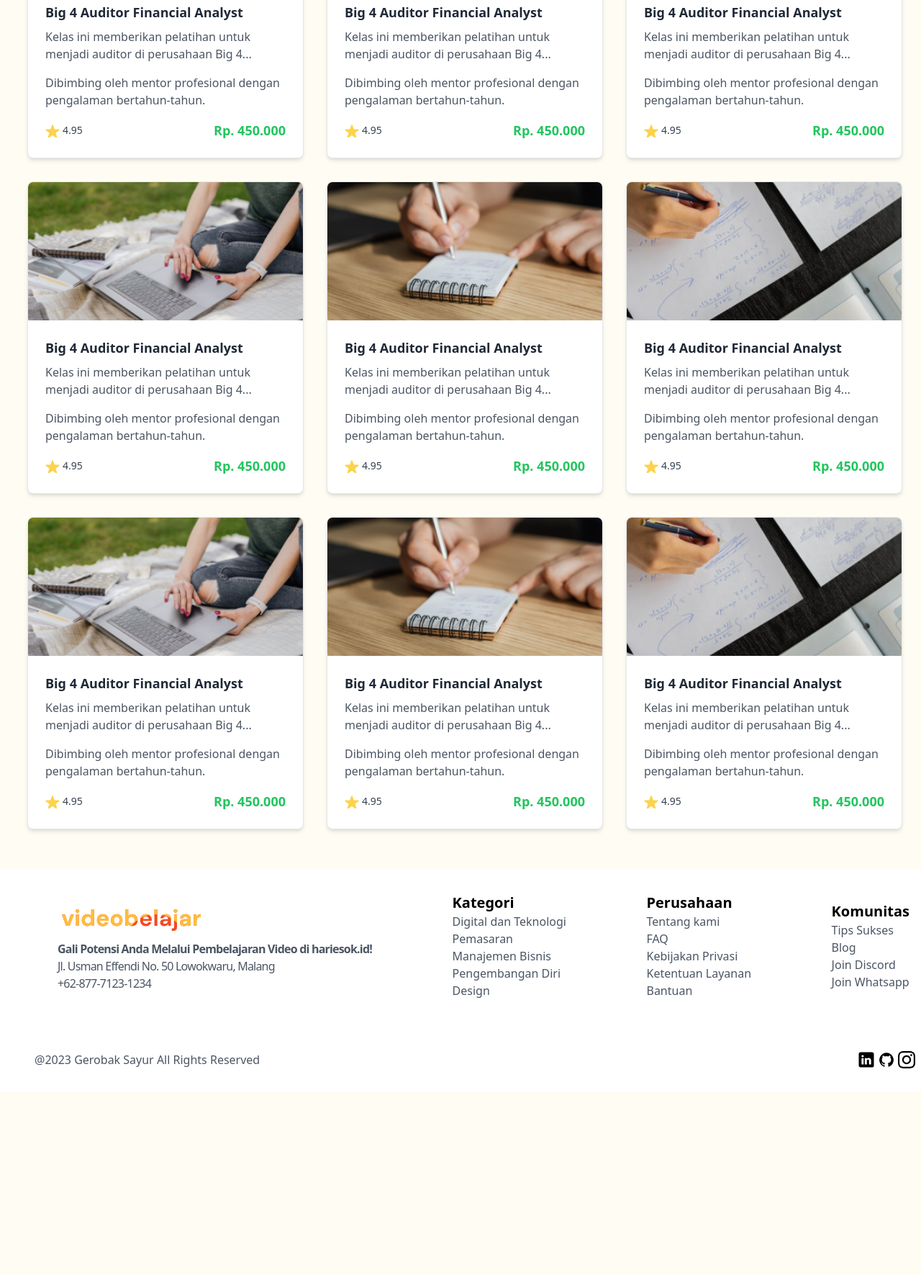
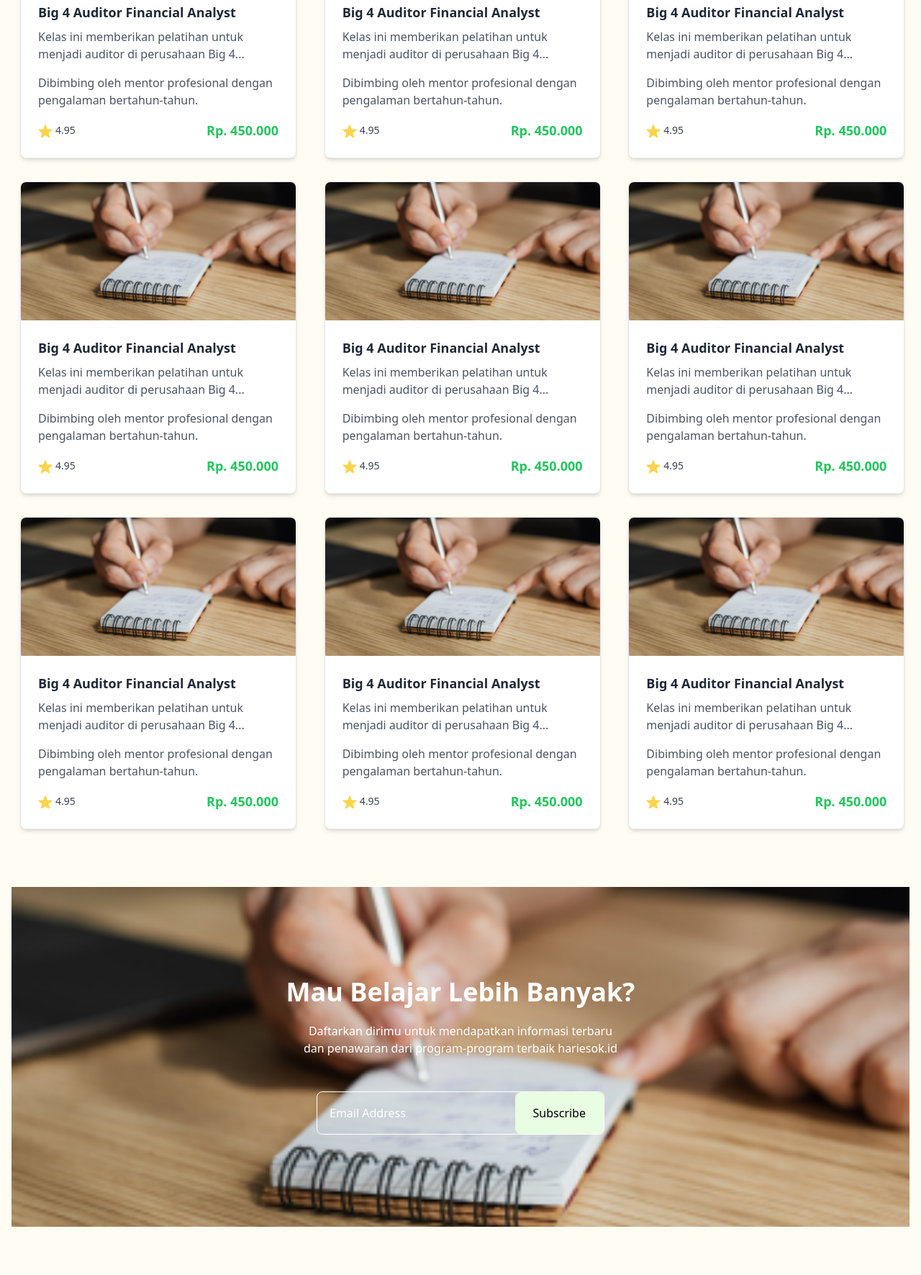
Before and after one commit to Ciptaaaa/Video, a website: page src/homePage.html in a window 1280 px wide. Shown: the part 965-2736 px from the top of the page at 72% size. Before the commit the page ends 2481 px from the top, so only its background shows below. Drawn offline with Linux system fonts and the light colour scheme.

Commit message:
added newsletter and reponsive page

```diff
--- a/src/homePage.html
+++ b/src/homePage.html
@@ -68,7 +68,9 @@
         </div>
       </section>
 
-      <div class="flex flex-wrap gap-8 justify-center p-4">
+      <div
+        class="grid grid-cols-1 md:grid-cols-2 lg:grid-cols-3 gap-8 justify-center p-4"
+      >
         <!-- Card Component -->
         <div
           class="max-w-sm w-full bg-white border border-gray-200 rounded-lg shadow-md overflow-hidden"
@@ -113,6 +115,8 @@
             </div>
           </div>
         </div>
+
+        <!-- Duplikat komponen di sini -->
         <div
           class="max-w-sm w-full bg-white border border-gray-200 rounded-lg shadow-md overflow-hidden"
         >
@@ -121,7 +125,6 @@
             src="./assets/kelas2.png"
             alt="Gambar Kelas"
           />
-
           <div class="p-6">
             <h2 class="text-lg font-semibold text-gray-800 mb-2">
               Big 4 Auditor Financial Analyst
@@ -136,98 +139,6 @@
             </p>
 
             <div class="flex items-center justify-between">
-              <!-- Rating -->
-              <div class="flex items-center gap-1">
-                <svg
-                  class="w-5 h-5 text-yellow-300"
-                  fill="currentColor"
-                  xmlns="http://www.w3.org/2000/svg"
-                  viewBox="0 0 20 20"
-                >
-                  <path
-                    d="M9.049 2.927c.3-.921 1.603-.921 1.902 0l1.566 4.828a1 1 0 00.95.69h5.073c.969 0 1.371 1.24.588 1.81l-4.106 2.987a1 1 0 00-.364 1.118l1.566 4.828c.3.921-.755 1.688-1.539 1.118l-4.106-2.987a1 1 0 00-1.175 0l-4.106 2.987c-.784.57-1.838-.197-1.539-1.118l1.566-4.828a1 1 0 00-.364-1.118L.879 10.255c-.784-.57-.38-1.81.588-1.81h5.073a1 1 0 00.95-.69l1.566-4.828z"
-                  />
-                </svg>
-                <span class="text-sm font-medium text-gray-700">4.95</span>
-              </div>
-
-              <!-- Price -->
-              <span class="text-lg font-bold text-green-500">Rp. 450.000</span>
-            </div>
-          </div>
-        </div>
-        <div
-          class="max-w-sm w-full bg-white border border-gray-200 rounded-lg shadow-md overflow-hidden"
-        >
-          <img
-            class="w-full h-48 object-cover"
-            src="./assets/kelas3.png"
-            alt="Gambar Kelas"
-          />
-
-          <div class="p-6">
-            <h2 class="text-lg font-semibold text-gray-800 mb-2">
-              Big 4 Auditor Financial Analyst
-            </h2>
-            <p class="text-gray-600 mb-4">
-              Kelas ini memberikan pelatihan untuk menjadi auditor di perusahaan
-              Big 4...
-            </p>
-            <p class="text-gray-600 mb-4">
-              Dibimbing oleh mentor profesional dengan pengalaman
-              bertahun-tahun.
-            </p>
-
-            <div class="flex items-center justify-between">
-              <!-- Rating -->
-              <div class="flex items-center gap-1">
-                <svg
-                  class="w-5 h-5 text-yellow-300"
-                  fill="currentColor"
-                  xmlns="http://www.w3.org/2000/svg"
-                  viewBox="0 0 20 20"
-                >
-                  <path
-                    d="M9.049 2.927c.3-.921 1.603-.921 1.902 0l1.566 4.828a1 1 0 00.95.69h5.073c.969 0 1.371 1.24.588 1.81l-4.106 2.987a1 1 0 00-.364 1.118l1.566 4.828c.3.921-.755 1.688-1.539 1.118l-4.106-2.987a1 1 0 00-1.175 0l-4.106 2.987c-.784.57-1.838-.197-1.539-1.118l1.566-4.828a1 1 0 00-.364-1.118L.879 10.255c-.784-.57-.38-1.81.588-1.81h5.073a1 1 0 00.95-.69l1.566-4.828z"
-                  />
-                </svg>
-                <span class="text-sm font-medium text-gray-700">4.95</span>
-              </div>
-
-              <!-- Price -->
-              <span class="text-lg font-bold text-green-500">Rp. 450.000</span>
-            </div>
-          </div>
-        </div>
-
-        <!-- Tambahkan lebih banyak kartu jika diperlukan dengan struktur yang sama -->
-      </div>
-      <div class="flex flex-wrap gap-8 justify-center p-4">
-        <!-- Card Component -->
-        <div
-          class="max-w-sm w-full bg-white border border-gray-200 rounded-lg shadow-md overflow-hidden"
-        >
-          <img
-            class="w-full h-48 object-cover"
-            src="./assets/kelas1.png"
-            alt="Gambar Kelas"
-          />
-
-          <div class="p-6">
-            <h2 class="text-lg font-semibold text-gray-800 mb-2">
-              Big 4 Auditor Financial Analyst
-            </h2>
-            <p class="text-gray-600 mb-4">
-              Kelas ini memberikan pelatihan untuk menjadi auditor di perusahaan
-              Big 4...
-            </p>
-            <p class="text-gray-600 mb-4">
-              Dibimbing oleh mentor profesional dengan pengalaman
-              bertahun-tahun.
-            </p>
-
-            <div class="flex items-center justify-between">
-              <!-- Rating -->
               <div class="flex items-center gap-1">
                 <svg
                   class="w-5 h-5 text-yellow-300"
@@ -255,7 +166,6 @@
             src="./assets/kelas2.png"
             alt="Gambar Kelas"
           />
-
           <div class="p-6">
             <h2 class="text-lg font-semibold text-gray-800 mb-2">
               Big 4 Auditor Financial Analyst
@@ -270,98 +180,6 @@
             </p>
 
             <div class="flex items-center justify-between">
-              <!-- Rating -->
-              <div class="flex items-center gap-1">
-                <svg
-                  class="w-5 h-5 text-yellow-300"
-                  fill="currentColor"
-                  xmlns="http://www.w3.org/2000/svg"
-                  viewBox="0 0 20 20"
-                >
-                  <path
-                    d="M9.049 2.927c.3-.921 1.603-.921 1.902 0l1.566 4.828a1 1 0 00.95.69h5.073c.969 0 1.371 1.24.588 1.81l-4.106 2.987a1 1 0 00-.364 1.118l1.566 4.828c.3.921-.755 1.688-1.539 1.118l-4.106-2.987a1 1 0 00-1.175 0l-4.106 2.987c-.784.57-1.838-.197-1.539-1.118l1.566-4.828a1 1 0 00-.364-1.118L.879 10.255c-.784-.57-.38-1.81.588-1.81h5.073a1 1 0 00.95-.69l1.566-4.828z"
-                  />
-                </svg>
-                <span class="text-sm font-medium text-gray-700">4.95</span>
-              </div>
-
-              <!-- Price -->
-              <span class="text-lg font-bold text-green-500">Rp. 450.000</span>
-            </div>
-          </div>
-        </div>
-        <div
-          class="max-w-sm w-full bg-white border border-gray-200 rounded-lg shadow-md overflow-hidden"
-        >
-          <img
-            class="w-full h-48 object-cover"
-            src="./assets/kelas3.png"
-            alt="Gambar Kelas"
-          />
-
-          <div class="p-6">
-            <h2 class="text-lg font-semibold text-gray-800 mb-2">
-              Big 4 Auditor Financial Analyst
-            </h2>
-            <p class="text-gray-600 mb-4">
-              Kelas ini memberikan pelatihan untuk menjadi auditor di perusahaan
-              Big 4...
-            </p>
-            <p class="text-gray-600 mb-4">
-              Dibimbing oleh mentor profesional dengan pengalaman
-              bertahun-tahun.
-            </p>
-
-            <div class="flex items-center justify-between">
-              <!-- Rating -->
-              <div class="flex items-center gap-1">
-                <svg
-                  class="w-5 h-5 text-yellow-300"
-                  fill="currentColor"
-                  xmlns="http://www.w3.org/2000/svg"
-                  viewBox="0 0 20 20"
-                >
-                  <path
-                    d="M9.049 2.927c.3-.921 1.603-.921 1.902 0l1.566 4.828a1 1 0 00.95.69h5.073c.969 0 1.371 1.24.588 1.81l-4.106 2.987a1 1 0 00-.364 1.118l1.566 4.828c.3.921-.755 1.688-1.539 1.118l-4.106-2.987a1 1 0 00-1.175 0l-4.106 2.987c-.784.57-1.838-.197-1.539-1.118l1.566-4.828a1 1 0 00-.364-1.118L.879 10.255c-.784-.57-.38-1.81.588-1.81h5.073a1 1 0 00.95-.69l1.566-4.828z"
-                  />
-                </svg>
-                <span class="text-sm font-medium text-gray-700">4.95</span>
-              </div>
-
-              <!-- Price -->
-              <span class="text-lg font-bold text-green-500">Rp. 450.000</span>
-            </div>
-          </div>
-        </div>
-
-        <!-- Tambahkan lebih banyak kartu jika diperlukan dengan struktur yang sama -->
-      </div>
-      <div class="flex flex-wrap gap-8 justify-center p-4">
-        <!-- Card Component -->
-        <div
-          class="max-w-sm w-full bg-white border border-gray-200 rounded-lg shadow-md overflow-hidden"
-        >
-          <img
-            class="w-full h-48 object-cover"
-            src="./assets/kelas1.png"
-            alt="Gambar Kelas"
-          />
-
-          <div class="p-6">
-            <h2 class="text-lg font-semibold text-gray-800 mb-2">
-              Big 4 Auditor Financial Analyst
-            </h2>
-            <p class="text-gray-600 mb-4">
-              Kelas ini memberikan pelatihan untuk menjadi auditor di perusahaan
-              Big 4...
-            </p>
-            <p class="text-gray-600 mb-4">
-              Dibimbing oleh mentor profesional dengan pengalaman
-              bertahun-tahun.
-            </p>
-
-            <div class="flex items-center justify-between">
-              <!-- Rating -->
               <div class="flex items-center gap-1">
                 <svg
                   class="w-5 h-5 text-yellow-300"
@@ -389,7 +207,6 @@
             src="./assets/kelas2.png"
             alt="Gambar Kelas"
           />
-
           <div class="p-6">
             <h2 class="text-lg font-semibold text-gray-800 mb-2">
               Big 4 Auditor Financial Analyst
@@ -404,7 +221,6 @@
             </p>
 
             <div class="flex items-center justify-between">
-              <!-- Rating -->
               <div class="flex items-center gap-1">
                 <svg
                   class="w-5 h-5 text-yellow-300"
@@ -429,10 +245,9 @@
         >
           <img
             class="w-full h-48 object-cover"
-            src="./assets/kelas3.png"
+            src="./assets/kelas2.png"
             alt="Gambar Kelas"
           />
-
           <div class="p-6">
             <h2 class="text-lg font-semibold text-gray-800 mb-2">
               Big 4 Auditor Financial Analyst
@@ -447,7 +262,6 @@
             </p>
 
             <div class="flex items-center justify-between">
-              <!-- Rating -->
               <div class="flex items-center gap-1">
                 <svg
                   class="w-5 h-5 text-yellow-300"
@@ -467,37 +281,220 @@
             </div>
           </div>
         </div>
+        <div
+          class="max-w-sm w-full bg-white border border-gray-200 rounded-lg shadow-md overflow-hidden"
+        >
+          <img
+            class="w-full h-48 object-cover"
+            src="./assets/kelas2.png"
+            alt="Gambar Kelas"
+          />
+          <div class="p-6">
+            <h2 class="text-lg font-semibold text-gray-800 mb-2">
+              Big 4 Auditor Financial Analyst
+            </h2>
+            <p class="text-gray-600 mb-4">
+              Kelas ini memberikan pelatihan untuk menjadi auditor di perusahaan
+              Big 4...
+            </p>
+            <p class="text-gray-600 mb-4">
+              Dibimbing oleh mentor profesional dengan pengalaman
+              bertahun-tahun.
+            </p>
 
-        <!-- Tambahkan lebih banyak kartu jika diperlukan dengan struktur yang sama -->
+            <div class="flex items-center justify-between">
+              <div class="flex items-center gap-1">
+                <svg
+                  class="w-5 h-5 text-yellow-300"
+                  fill="currentColor"
+                  xmlns="http://www.w3.org/2000/svg"
+                  viewBox="0 0 20 20"
+                >
+                  <path
+                    d="M9.049 2.927c.3-.921 1.603-.921 1.902 0l1.566 4.828a1 1 0 00.95.69h5.073c.969 0 1.371 1.24.588 1.81l-4.106 2.987a1 1 0 00-.364 1.118l1.566 4.828c.3.921-.755 1.688-1.539 1.118l-4.106-2.987a1 1 0 00-1.175 0l-4.106 2.987c-.784.57-1.838-.197-1.539-1.118l1.566-4.828a1 1 0 00-.364-1.118L.879 10.255c-.784-.57-.38-1.81.588-1.81h5.073a1 1 0 00.95-.69l1.566-4.828z"
+                  />
+                </svg>
+                <span class="text-sm font-medium text-gray-700">4.95</span>
+              </div>
+
+              <!-- Price -->
+              <span class="text-lg font-bold text-green-500">Rp. 450.000</span>
+            </div>
+          </div>
+        </div>
+        <div
+          class="max-w-sm w-full bg-white border border-gray-200 rounded-lg shadow-md overflow-hidden"
+        >
+          <img
+            class="w-full h-48 object-cover"
+            src="./assets/kelas2.png"
+            alt="Gambar Kelas"
+          />
+          <div class="p-6">
+            <h2 class="text-lg font-semibold text-gray-800 mb-2">
+              Big 4 Auditor Financial Analyst
+            </h2>
+            <p class="text-gray-600 mb-4">
+              Kelas ini memberikan pelatihan untuk menjadi auditor di perusahaan
+              Big 4...
+            </p>
+            <p class="text-gray-600 mb-4">
+              Dibimbing oleh mentor profesional dengan pengalaman
+              bertahun-tahun.
+            </p>
+
+            <div class="flex items-center justify-between">
+              <div class="flex items-center gap-1">
+                <svg
+                  class="w-5 h-5 text-yellow-300"
+                  fill="currentColor"
+                  xmlns="http://www.w3.org/2000/svg"
+                  viewBox="0 0 20 20"
+                >
+                  <path
+                    d="M9.049 2.927c.3-.921 1.603-.921 1.902 0l1.566 4.828a1 1 0 00.95.69h5.073c.969 0 1.371 1.24.588 1.81l-4.106 2.987a1 1 0 00-.364 1.118l1.566 4.828c.3.921-.755 1.688-1.539 1.118l-4.106-2.987a1 1 0 00-1.175 0l-4.106 2.987c-.784.57-1.838-.197-1.539-1.118l1.566-4.828a1 1 0 00-.364-1.118L.879 10.255c-.784-.57-.38-1.81.588-1.81h5.073a1 1 0 00.95-.69l1.566-4.828z"
+                  />
+                </svg>
+                <span class="text-sm font-medium text-gray-700">4.95</span>
+              </div>
+
+              <!-- Price -->
+              <span class="text-lg font-bold text-green-500">Rp. 450.000</span>
+            </div>
+          </div>
+        </div>
+        <div
+          class="max-w-sm w-full bg-white border border-gray-200 rounded-lg shadow-md overflow-hidden"
+        >
+          <img
+            class="w-full h-48 object-cover"
+            src="./assets/kelas2.png"
+            alt="Gambar Kelas"
+          />
+          <div class="p-6">
+            <h2 class="text-lg font-semibold text-gray-800 mb-2">
+              Big 4 Auditor Financial Analyst
+            </h2>
+            <p class="text-gray-600 mb-4">
+              Kelas ini memberikan pelatihan untuk menjadi auditor di perusahaan
+              Big 4...
+            </p>
+            <p class="text-gray-600 mb-4">
+              Dibimbing oleh mentor profesional dengan pengalaman
+              bertahun-tahun.
+            </p>
+
+            <div class="flex items-center justify-between">
+              <div class="flex items-center gap-1">
+                <svg
+                  class="w-5 h-5 text-yellow-300"
+                  fill="currentColor"
+                  xmlns="http://www.w3.org/2000/svg"
+                  viewBox="0 0 20 20"
+                >
+                  <path
+                    d="M9.049 2.927c.3-.921 1.603-.921 1.902 0l1.566 4.828a1 1 0 00.95.69h5.073c.969 0 1.371 1.24.588 1.81l-4.106 2.987a1 1 0 00-.364 1.118l1.566 4.828c.3.921-.755 1.688-1.539 1.118l-4.106-2.987a1 1 0 00-1.175 0l-4.106 2.987c-.784.57-1.838-.197-1.539-1.118l1.566-4.828a1 1 0 00-.364-1.118L.879 10.255c-.784-.57-.38-1.81.588-1.81h5.073a1 1 0 00.95-.69l1.566-4.828z"
+                  />
+                </svg>
+                <span class="text-sm font-medium text-gray-700">4.95</span>
+              </div>
+
+              <!-- Price -->
+              <span class="text-lg font-bold text-green-500">Rp. 450.000</span>
+            </div>
+          </div>
+        </div>
+        <div
+          class="max-w-sm w-full bg-white border border-gray-200 rounded-lg shadow-md overflow-hidden"
+        >
+          <img
+            class="w-full h-48 object-cover"
+            src="./assets/kelas2.png"
+            alt="Gambar Kelas"
+          />
+          <div class="p-6">
+            <h2 class="text-lg font-semibold text-gray-800 mb-2">
+              Big 4 Auditor Financial Analyst
+            </h2>
+            <p class="text-gray-600 mb-4">
+              Kelas ini memberikan pelatihan untuk menjadi auditor di perusahaan
+              Big 4...
+            </p>
+            <p class="text-gray-600 mb-4">
+              Dibimbing oleh mentor profesional dengan pengalaman
+              bertahun-tahun.
+            </p>
+
+            <div class="flex items-center justify-between">
+              <div class="flex items-center gap-1">
+                <svg
+                  class="w-5 h-5 text-yellow-300"
+                  fill="currentColor"
+                  xmlns="http://www.w3.org/2000/svg"
+                  viewBox="0 0 20 20"
+                >
+                  <path
+                    d="M9.049 2.927c.3-.921 1.603-.921 1.902 0l1.566 4.828a1 1 0 00.95.69h5.073c.969 0 1.371 1.24.588 1.81l-4.106 2.987a1 1 0 00-.364 1.118l1.566 4.828c.3.921-.755 1.688-1.539 1.118l-4.106-2.987a1 1 0 00-1.175 0l-4.106 2.987c-.784.57-1.838-.197-1.539-1.118l1.566-4.828a1 1 0 00-.364-1.118L.879 10.255c-.784-.57-.38-1.81.588-1.81h5.073a1 1 0 00.95-.69l1.566-4.828z"
+                  />
+                </svg>
+                <span class="text-sm font-medium text-gray-700">4.95</span>
+              </div>
+
+              <!-- Price -->
+              <span class="text-lg font-bold text-green-500">Rp. 450.000</span>
+            </div>
+          </div>
+        </div>
       </div>
+    </div>
+    <!-- NEWSLETTER -->
+    <div class="2xl:mx-3 mx-4 py-16 max-w-[1200px]">
+      <div class="w-full relative flex items-center justify-center">
+        <!-- Gambar latar belakang untuk layar besar -->
+        <img
+          src="./assets/kelas2.png"
+          alt="dining"
+          class="w-full h-full absolute z-0 object-cover hidden xl:block"
+        />
+        <!-- Gambar latar belakang untuk layar menengah -->
+        <img
+          src="./assets/kelas2.png"
+          alt="dining"
+          class="w-full h-full absolute z-0 object-cover hidden sm:block xl:hidden mr-4 ml-4"
+        />
+        <!-- Gambar latar belakang untuk layar kecil -->
+        <img
+          src="./assets/kelas2.png"
+          alt="dining"
+          class="w-full h-full absolute z-0 object-cover sm:hidden"
+        />
+        <div
+          class="bg-transparent bg-opacity-80 md:my-16 lg:py-16 py-10 w-full md:mx-24 md:px-12 px-4 flex flex-col items-center justify-center relative z-40 mr-4"
+        >
+          <h1 class="text-4xl font-semibold leading-9 text-white text-center">
+            Mau Belajar Lebih Banyak?
+          </h1>
+          <p class="text-base leading-normal text-center text-white mt-6">
+            Daftarkan dirimu untuk mendapatkan informasi terbaru <br />
+            dan penawaran dari program-program terbaik hariesok.id
+          </p>
+          <div
+            class="sm:border border-white flex-col sm:flex-row flex items-center lg:w-5/12 w-full mt-12 space-y-4 sm:space-y-0 rounded-lg"
+          >
+            <input
+              class="border border-white sm:border-transparent text-base w-full font-medium leading-none text-white p-4 focus:outline-none bg-transparent placeholder-white"
+              placeholder="Email Address"
+            />
+            <button
+              class="focus:outline-none focus:ring-offset-2 focus:ring border border-white sm:border-transparent w-full sm:w-auto bg-customGreen py-4 px-6 hover:bg-opacity-75 rounded-lg my-2"
+            >
+              Subscribe
+            </button>
+          </div>
+        </div>
+      </div>
+    </div>
 
-      <!-- Tailwind Responsive Utilities -->
-      <style>
-        @media (min-width: 640px) {
-          .flex-wrap {
-            flex-direction: row; /* Baris di layar kecil ke atas */
-          }
-        }
-
-        @media (max-width: 639px) {
-          .flex-wrap {
-            flex-direction: column; /* Kolom di layar ponsel */
-          }
-        }
-
-        @media (min-width: 768px) {
-          .max-w-sm {
-            width: calc(33.333% - 1rem); /* tiga kolom pada layar medium */
-          }
-        }
-
-        @media (min-width: 1024px) {
-          .max-w-sm {
-            width: 100%;
-          }
-        }
-      </style>
-    </div>
     <footer class="bg-white text-black py-8 mt-10">
       <div
         class="container mx-auto flex flex-col md:flex-row items-center justify-between px-4"
```
Also changed, not shown: tailwind.config.js (+29 -0 lines), src/styles/output.css.
